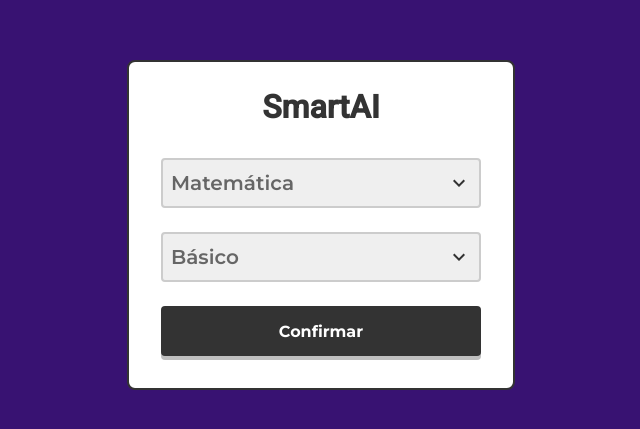
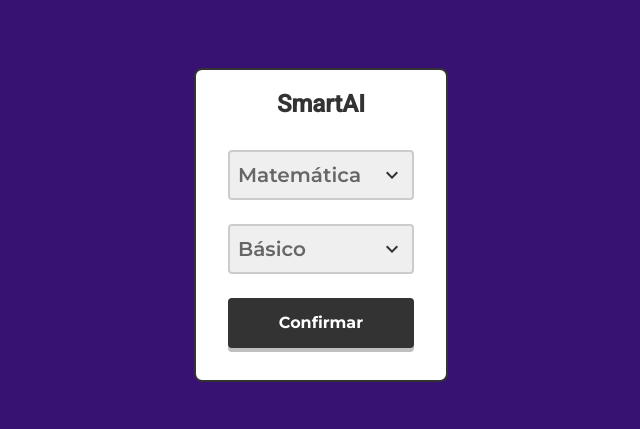
Before and after one commit to FeMotta/react-smartai, a React (Create React App) app: page / in a window 1280 px wide. Shown: the part 175-604 px from the top of the page, without its empty margins (319-959 px from the left). Built offline with nearby package versions, Linux system fonts and the light colour scheme.

Commit message:
modifica tamanho da caixa de texto

```diff
--- a/src/assets/styles/App.scss
+++ b/src/assets/styles/App.scss
@@ -23,10 +23,10 @@ $primary-color: #333;
 }
 
 .form-title {
-  font-size: 2rem;
+  font-size: 1.5rem;
   text-align: center;
-  width: 25vw;
-  min-width: 300px;
+  // width: 25vw;
+  // min-width: 300px;
   margin-bottom: 2rem;
   color: $primary-color;
   font-family: $font-roboto;
```
